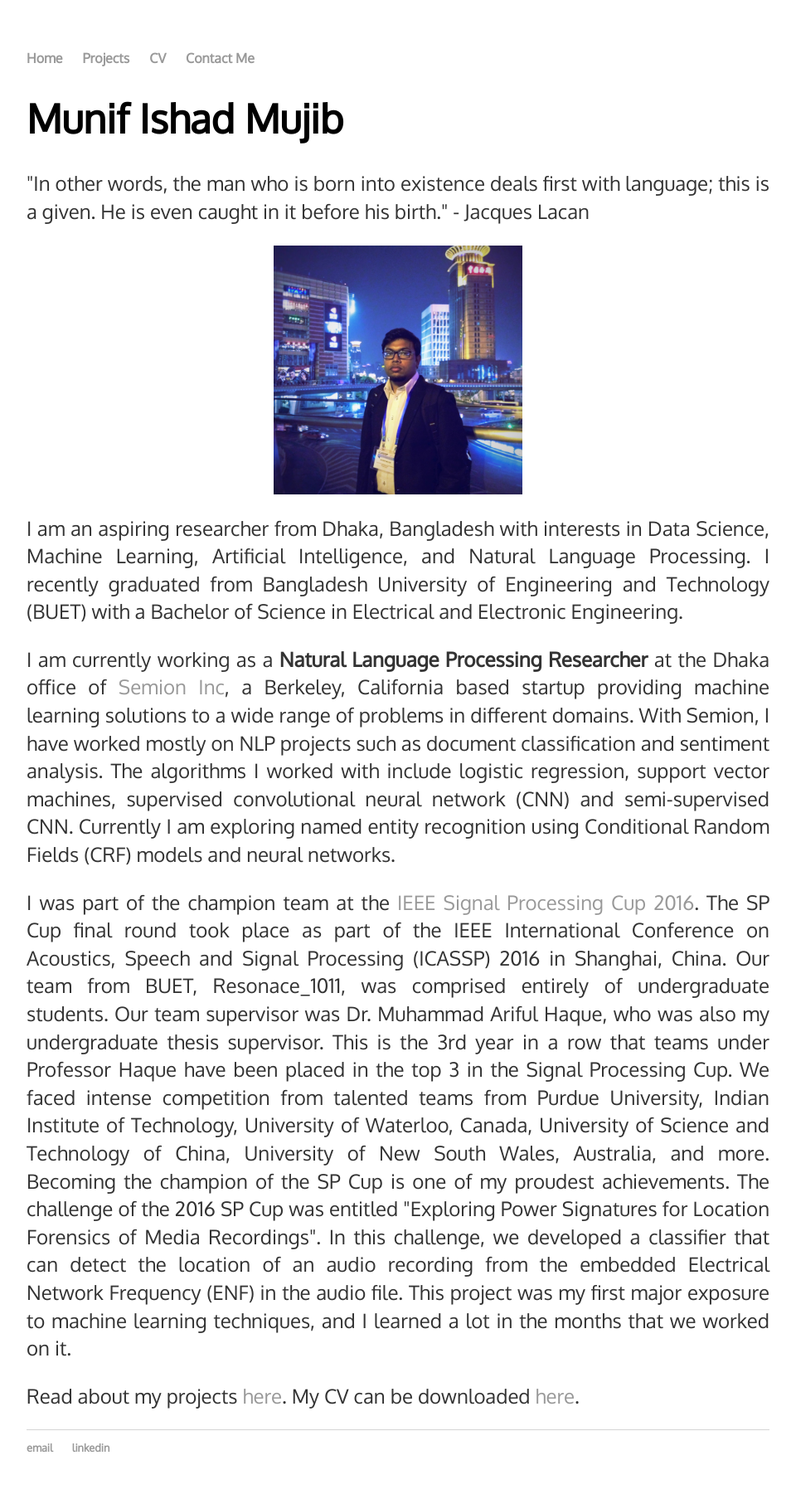
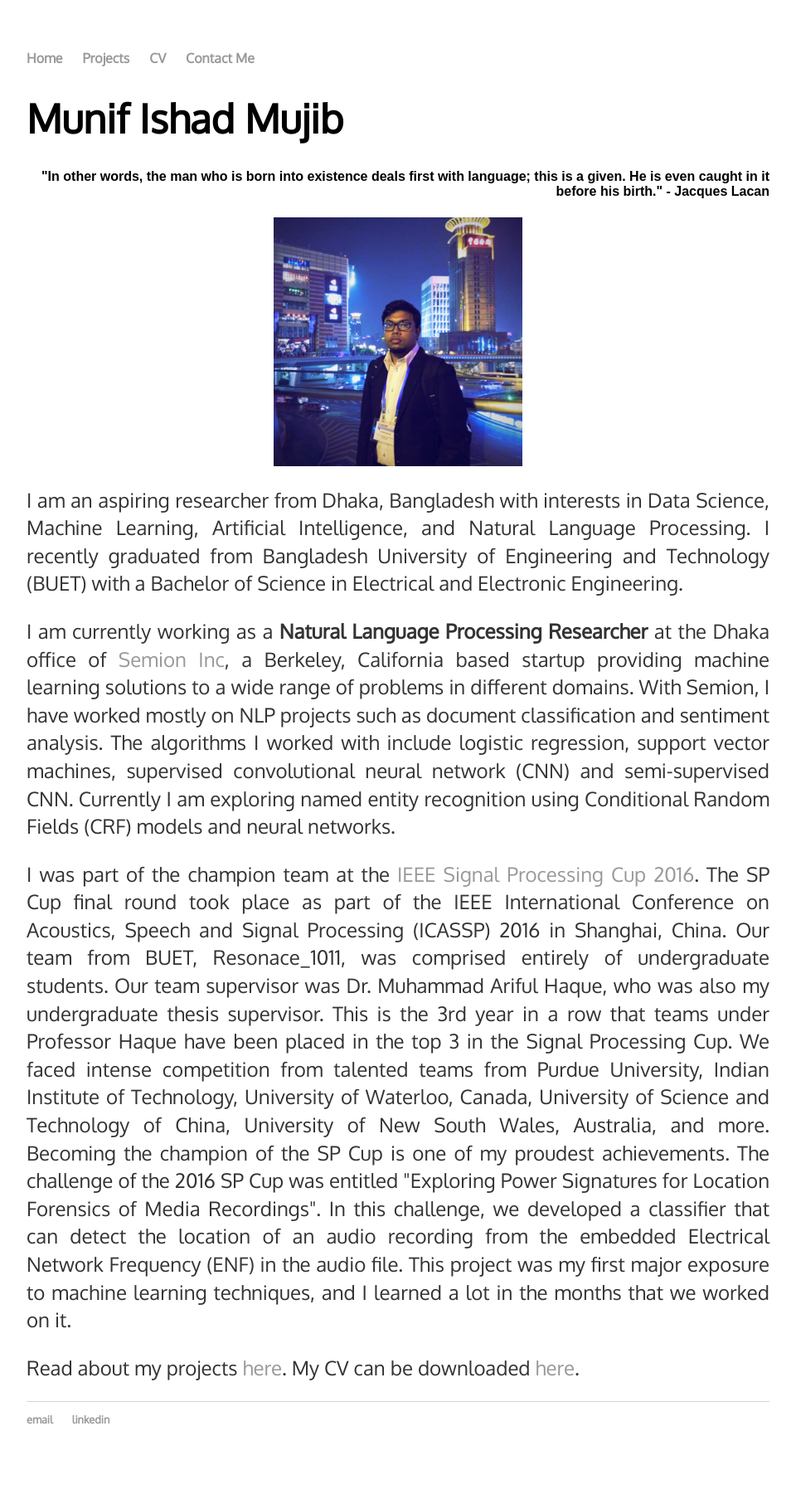
Before and after one commit to MunifMujib/munifmujib.github.io, a Jekyll site: the page built from index.html, in a window 1280 px wide. Shown: the whole page at 83% size, without its empty margins (160-1120 px from the left). Built offline with Jekyll 4.4.1, drawn with Linux system fonts in a browser that asks for light colours; after the commit the page ends 1779 px from its top, so only the background shows below that.

Commit message:
Update index.html

```diff
--- a/index.html
+++ b/index.html
@@ -4,7 +4,7 @@
 ---
     		<div class="blurb">
 			<h1>Munif Ishad Mujib</h1>
-				<p align="right">"In other words, the man who is born into existence deals first with language; this is a given. He is even caught in it before his birth." - Jacques Lacan</p>
+				<h4>"In other words, the man who is born into existence deals first with language; this is a given. He is even caught in it before his birth." - Jacques Lacan</h4>
 				<img class="displayed" src="/profile_photo.jpeg" alt="Photo of me in Shanghai" style="width:300px;height:300px;">
 				<p>I am an aspiring researcher from Dhaka, Bangladesh with interests in Data Science, Machine Learning, Artificial Intelligence, and Natural Language Processing. I recently graduated from Bangladesh University of Engineering and Technology (BUET) with a Bachelor of Science in Electrical and Electronic Engineering.</p>
 				<p>I am currently working as a <strong>Natural Language Processing Researcher</strong> at the Dhaka office of <a href="http://semion.ai">Semion Inc</a>, a Berkeley, California based startup providing machine learning solutions to a wide range of problems in different domains. With Semion, I have worked mostly on NLP projects such as document classification and sentiment analysis. The algorithms I worked with include logistic regression, support vector machines, supervised convolutional neural network (CNN) and semi-supervised CNN. Currently I am exploring named entity recognition using Conditional Random Fields (CRF) models and neural networks.</p>
```
